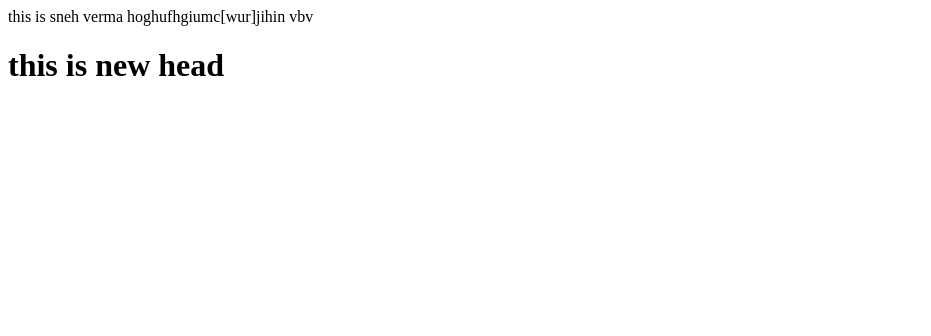
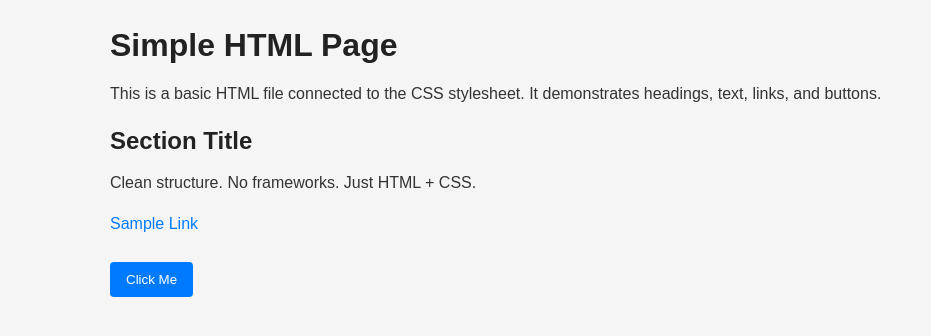
Before and after one commit to SnehVerma0212/Demo, a plain HTML site: page index.html in a window 1280 px wide. Shown: the whole page, without its empty margins (0-931 px from the left). Drawn offline with Linux system fonts and the light colour scheme.

Commit message:
Adding styles

```diff
--- /dev/null
+++ b/index.css
@@ -0,0 +1,56 @@
+/* Reset */
+* {
+  margin: 0;
+  padding: 0;
+  box-sizing: border-box;
+}
+
+/* Base styles */
+body {
+  font-family: Arial, Helvetica, sans-serif;
+  background-color: #f5f5f5;
+  color: #333;
+  line-height: 1.6;
+}
+
+/* Layout */
+.container {
+  max-width: 1100px;
+  margin: 0 auto;
+  padding: 20px;
+}
+
+/* Headings */
+h1, h2, h3 {
+  margin-bottom: 10px;
+  color: #222;
+}
+
+/* Text */
+p {
+  margin-bottom: 15px;
+}
+
+/* Buttons */
+button {
+  padding: 10px 16px;
+  border: none;
+  background-color: #007bff;
+  color: #fff;
+  cursor: pointer;
+  border-radius: 4px;
+}
+
+button:hover {
+  background-color: #0056b3;
+}
+
+/* Links */
+a {
+  color: #007bff;
+  text-decoration: none;
+}
+
+a:hover {
+  text-decoration: underline;
+}
--- a/index.html
+++ b/index.html
@@ -1,8 +1,32 @@
-<html>
+<!DOCTYPE html>
+<html lang="en">
+<head>
+  <meta charset="UTF-8">
+  <meta name="viewport" content="width=device-width, initial-scale=1.0">
+  <title>Simple Page</title>
+
+  <!-- Link CSS -->
+  <link rel="stylesheet" href="index.css">
+</head>
+<body>
+
+  <div class="container">
+    <h1>Simple HTML Page</h1>
     <p>
-        this is sneh verma hoghufhgiumc[wur]jihin vbv
+      This is a basic HTML file connected to the CSS stylesheet.
+      It demonstrates headings, text, links, and buttons.
     </p>
-    <h1>
-        this is new head
-    </h1>
+
+    <h2>Section Title</h2>
+    <p>
+      Clean structure. No frameworks. Just HTML + CSS.
+    </p>
+
+    <a href="#">Sample Link</a>
+    <br><br>
+
+    <button>Click Me</button>
+  </div>
+
+</body>
 </html>
```
